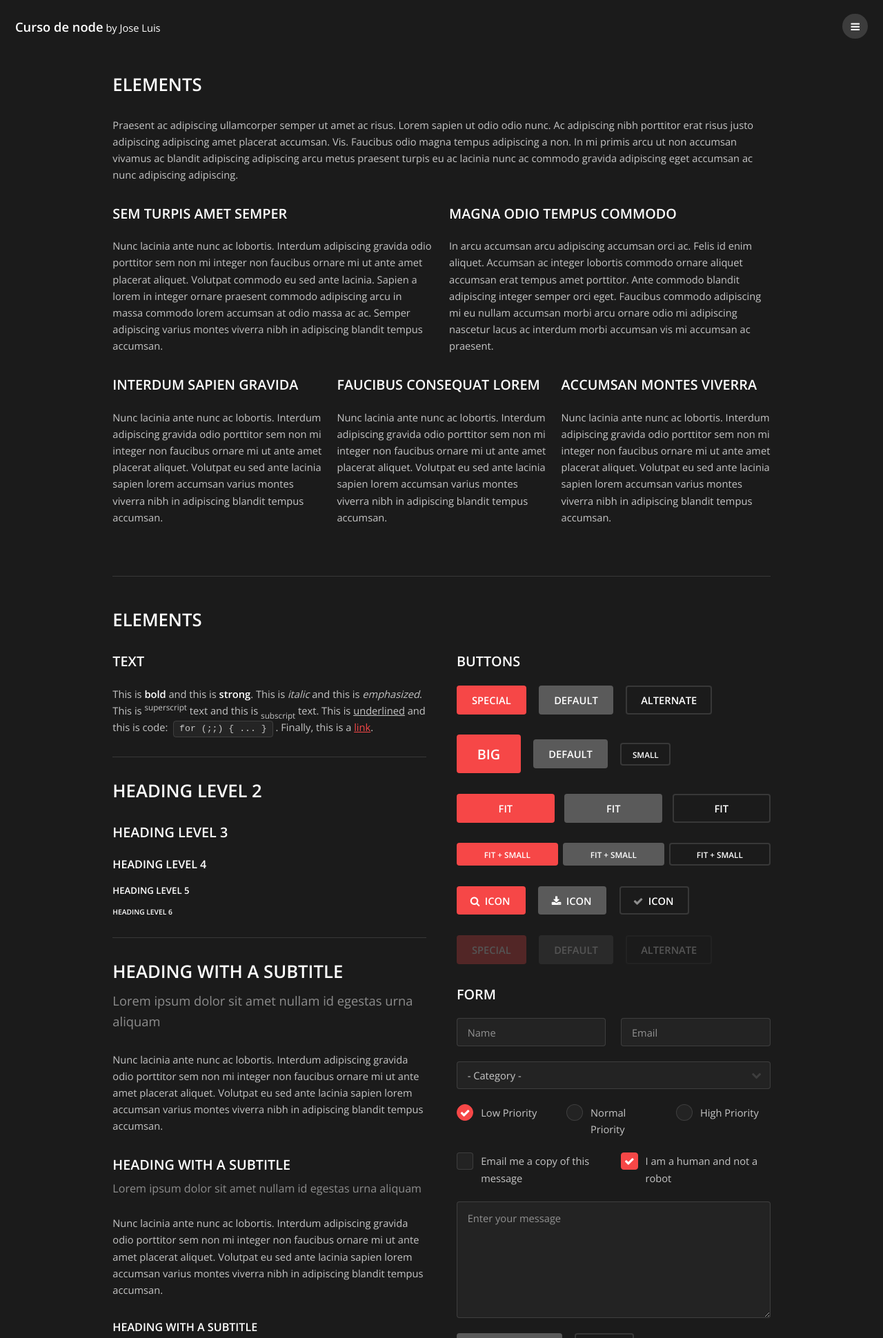
After one commit to lestradess/06-Node-webserver, a Node server app: page /elements in a window 1280 px wide. The commit adds this page. Shown: the top 1940 px of the page at 69% size. Run offline with Node 20, Linux system fonts and the light colour scheme.

Commit message:
Usando parciales con HBS

```diff
--- a/app.js
+++ b/app.js
@@ -1,10 +1,15 @@
 const express = require('express');
+const hbs = require('hbs');
+
 const app = express();
 const port = 8080;
-const ruta = 'public/template-roadtrip/';
+const ruta = 'public/template/';
 
-//Notas Esto es requido para utilizar hbs con Express
+
+//Notas  Handlebars Esto es requido para utilizar hbs con Express
 app.set('view engine', 'hbs');
+//Notas Registrando parciales (trozos de paginas, header,footer)
+hbs.registerPartials(__dirname + '/views/partials');
 
 //Notas middleware de express || Servir contenido estatico
 app.use(express.static('public'));
@@ -18,10 +23,16 @@ app.get('/', (req, res) => {
     });
 });
 app.get('/generic', (req, res) => {
-    res.sendFile(__dirname +'/'+ ruta +'/generic.html');
+    res.render('generic',{
+        nombre: "Jose Luis",
+        titulo: 'Curso de node'
+    });
 });
 app.get('/elements', (req, res) => {
-    res.sendFile(__dirname + '/' + ruta + '/elements.html');
+    res.render('elements', {
+        nombre: "Jose Luis",
+        titulo: 'Curso de node'
+    });
 });
 app.get('*', (req, res) => {
     res.sendFile(__dirname + '/public/404.html');
--- /dev/null
+++ b/views/elements.hbs
@@ -0,0 +1,450 @@
+<!DOCTYPE HTML>
+<!--
+	Road Trip by TEMPLATED
+	templated.co @templatedco
+	Released for free under the Creative Commons Attribution 3.0 license (templated.co/license)
+-->
+<html>
+	<head>
+		<title>Elements - Road Trip by TEMPLATED</title>
+		<meta charset="utf-8" />
+		<meta name="viewport" content="width=device-width, initial-scale=1" />
+		<link rel="stylesheet" href="assets/css/main.css" />
+	</head>
+	<body class="subpage">
+
+		<!-- Header -->
+			{{>header}}
+
+		<!-- Nav -->
+			{{>navbar}}
+
+		<!-- Main -->
+			<div id="main" class="container">
+
+				<!-- Content -->
+					<h2>Elements</h2>
+					<p>Praesent ac adipiscing ullamcorper semper ut amet ac risus. Lorem sapien ut odio odio nunc. Ac adipiscing nibh porttitor erat risus justo adipiscing adipiscing amet placerat accumsan. Vis. Faucibus odio magna tempus adipiscing a non. In mi primis arcu ut non accumsan vivamus ac blandit adipiscing adipiscing arcu metus praesent turpis eu ac lacinia nunc ac commodo gravida adipiscing eget accumsan ac nunc adipiscing adipiscing.</p>
+					<div class="row">
+						<div class="6u 12u$(small)">
+							<h3>Sem turpis amet semper</h3>
+							<p>Nunc lacinia ante nunc ac lobortis. Interdum adipiscing gravida odio porttitor sem non mi integer non faucibus ornare mi ut ante amet placerat aliquet. Volutpat commodo eu sed ante lacinia. Sapien a lorem in integer ornare praesent commodo adipiscing arcu in massa commodo lorem accumsan at odio massa ac ac. Semper adipiscing varius montes viverra nibh in adipiscing blandit tempus accumsan.</p>
+						</div>
+						<div class="6u$ 12u$(small)">
+							<h3>Magna odio tempus commodo</h3>
+							<p>In arcu accumsan arcu adipiscing accumsan orci ac. Felis id enim aliquet. Accumsan ac integer lobortis commodo ornare aliquet accumsan erat tempus amet porttitor. Ante commodo blandit adipiscing integer semper orci eget. Faucibus commodo adipiscing mi eu nullam accumsan morbi arcu ornare odio mi adipiscing nascetur lacus ac interdum morbi accumsan vis mi accumsan ac praesent.</p>
+						</div>
+						<!-- Break -->
+						<div class="4u 12u$(medium)">
+							<h3>Interdum sapien gravida</h3>
+							<p>Nunc lacinia ante nunc ac lobortis. Interdum adipiscing gravida odio porttitor sem non mi integer non faucibus ornare mi ut ante amet placerat aliquet. Volutpat eu sed ante lacinia sapien lorem accumsan varius montes viverra nibh in adipiscing blandit tempus accumsan.</p>
+						</div>
+						<div class="4u 12u$(medium)">
+							<h3>Faucibus consequat lorem</h3>
+							<p>Nunc lacinia ante nunc ac lobortis. Interdum adipiscing gravida odio porttitor sem non mi integer non faucibus ornare mi ut ante amet placerat aliquet. Volutpat eu sed ante lacinia sapien lorem accumsan varius montes viverra nibh in adipiscing blandit tempus accumsan.</p>
+						</div>
+						<div class="4u$ 12u$(medium)">
+							<h3>Accumsan montes viverra</h3>
+							<p>Nunc lacinia ante nunc ac lobortis. Interdum adipiscing gravida odio porttitor sem non mi integer non faucibus ornare mi ut ante amet placerat aliquet. Volutpat eu sed ante lacinia sapien lorem accumsan varius montes viverra nibh in adipiscing blandit tempus accumsan.</p>
+						</div>
+					</div>
+
+				<hr class="major" />
+
+				<!-- Elements -->
+					<h2 id="elements">Elements</h2>
+					<div class="row 200%">
+						<div class="6u 12u$(medium)">
+
+							<!-- Text stuff -->
+								<h3>Text</h3>
+								<p>This is <b>bold</b> and this is <strong>strong</strong>. This is <i>italic</i> and this is <em>emphasized</em>.
+								This is <sup>superscript</sup> text and this is <sub>subscript</sub> text.
+								This is <u>underlined</u> and this is code: <code>for (;;) { ... }</code>.
+								Finally, this is a <a href="#">link</a>.</p>
+								<hr />
+								<h2>Heading Level 2</h2>
+								<h3>Heading Level 3</h3>
+								<h4>Heading Level 4</h4>
+								<h5>Heading Level 5</h5>
+								<h6>Heading Level 6</h6>
+								<hr />
+								<header>
+									<h2>Heading with a Subtitle</h2>
+									<p>Lorem ipsum dolor sit amet nullam id egestas urna aliquam</p>
+								</header>
+								<p>Nunc lacinia ante nunc ac lobortis. Interdum adipiscing gravida odio porttitor sem non mi integer non faucibus ornare mi ut ante amet placerat aliquet. Volutpat eu sed ante lacinia sapien lorem accumsan varius montes viverra nibh in adipiscing blandit tempus accumsan.</p>
+								<header>
+									<h3>Heading with a Subtitle</h3>
+									<p>Lorem ipsum dolor sit amet nullam id egestas urna aliquam</p>
+								</header>
+								<p>Nunc lacinia ante nunc ac lobortis. Interdum adipiscing gravida odio porttitor sem non mi integer non faucibus ornare mi ut ante amet placerat aliquet. Volutpat eu sed ante lacinia sapien lorem accumsan varius montes viverra nibh in adipiscing blandit tempus accumsan.</p>
+								<header>
+									<h4>Heading with a Subtitle</h4>
+									<p>Lorem ipsum dolor sit amet nullam id egestas urna aliquam</p>
+								</header>
+								<p>Nunc lacinia ante nunc ac lobortis. Interdum adipiscing gravida odio porttitor sem non mi integer non faucibus ornare mi ut ante amet placerat aliquet. Volutpat eu sed ante lacinia sapien lorem accumsan varius montes viverra nibh in adipiscing blandit tempus accumsan.</p>
+
+							<!-- Lists -->
+								<h3>Lists</h3>
+								<div class="row">
+									<div class="6u 12u$(small)">
+
+										<h4>Unordered</h4>
+										<ul>
+											<li>Dolor pulvinar etiam magna etiam.</li>
+											<li>Sagittis adipiscing lorem eleifend.</li>
+											<li>Felis enim feugiat dolore viverra.</li>
+										</ul>
+
+										<h4>Alternate</h4>
+										<ul class="alt">
+											<li>Dolor pulvinar etiam magna etiam.</li>
+											<li>Sagittis adipiscing lorem eleifend.</li>
+											<li>Felis enim feugiat dolore viverra.</li>
+										</ul>
+
+									</div>
+									<div class="6u$ 12u$(small)">
+
+										<h4>Ordered</h4>
+										<ol>
+											<li>Dolor pulvinar etiam magna etiam.</li>
+											<li>Etiam vel felis at lorem sed viverra.</li>
+											<li>Felis enim feugiat dolore viverra.</li>
+											<li>Dolor pulvinar etiam magna etiam.</li>
+											<li>Etiam vel felis at lorem sed viverra.</li>
+											<li>Felis enim feugiat dolore viverra.</li>
+										</ol>
+
+										<h4>Icons</h4>
+										<ul class="icons">
+											<li><a href="#" class="icon fa-twitter"><span class="label">Twitter</span></a></li>
+											<li><a href="#" class="icon fa-facebook"><span class="label">Facebook</span></a></li>
+											<li><a href="#" class="icon fa-instagram"><span class="label">Instagram</span></a></li>
+											<li><a href="#" class="icon fa-github"><span class="label">Github</span></a></li>
+											<li><a href="#" class="icon fa-dribbble"><span class="label">Dribbble</span></a></li>
+											<li><a href="#" class="icon fa-tumblr"><span class="label">Tumblr</span></a></li>
+										</ul>
+
+									</div>
+								</div>
+								<h4>Definition</h4>
+								<dl>
+									<dt>Item 1</dt>
+									<dd>
+										<p>Lorem ipsum dolor vestibulum ante ipsum primis in faucibus vestibulum. Blandit adipiscing eu felis iaculis volutpat ac adipiscing accumsan eu faucibus. Integer ac pellentesque praesent.</p>
+									</dd>
+									<dt>Item 2</dt>
+									<dd>
+										<p>Lorem ipsum dolor vestibulum ante ipsum primis in faucibus vestibulum. Blandit adipiscing eu felis iaculis volutpat ac adipiscing accumsan eu faucibus. Integer ac pellentesque praesent.</p>
+									</dd>
+									<dt>Item 3</dt>
+									<dd>
+										<p>Lorem ipsum dolor vestibulum ante ipsum primis in faucibus vestibulum. Blandit adipiscing eu felis iaculis volutpat ac adipiscing accumsan eu faucibus. Integer ac pellentesque praesent.</p>
+									</dd>
+								</dl>
+
+								<h4>Actions</h4>
+								<ul class="actions">
+									<li><a href="#" class="button special">Default</a></li>
+									<li><a href="#" class="button">Default</a></li>
+									<li><a href="#" class="button alt">Default</a></li>
+								</ul>
+								<ul class="actions small">
+									<li><a href="#" class="button special small">Small</a></li>
+									<li><a href="#" class="button small">Small</a></li>
+									<li><a href="#" class="button alt small">Small</a></li>
+								</ul>
+								<div class="row">
+									<div class="3u 12u$(small)">
+										<ul class="actions vertical">
+											<li><a href="#" class="button special">Default</a></li>
+											<li><a href="#" class="button">Default</a></li>
+											<li><a href="#" class="button alt">Default</a></li>
+										</ul>
+									</div>
+									<div class="3u 12u$(small)">
+										<ul class="actions vertical small">
+											<li><a href="#" class="button special small">Small</a></li>
+											<li><a href="#" class="button small">Small</a></li>
+											<li><a href="#" class="button alt small">Small</a></li>
+										</ul>
+									</div>
+									<div class="3u 12u$(small)">
+										<ul class="actions vertical">
+											<li><a href="#" class="button special fit">Default</a></li>
+											<li><a href="#" class="button fit">Default</a></li>
+											<li><a href="#" class="button alt fit">Default</a></li>
+										</ul>
+									</div>
+									<div class="3u$ 12u$(small)">
+										<ul class="actions vertical small">
+											<li><a href="#" class="button special small fit">Small</a></li>
+											<li><a href="#" class="button small fit">Small</a></li>
+											<li><a href="#" class="button alt small fit">Small</a></li>
+										</ul>
+									</div>
+								</div>
+
+							<!-- Blockquote -->
+								<h3>Blockquote</h3>
+								<blockquote>Fringilla nisl. Donec accumsan interdum nisi, quis tincidunt felis sagittis eget tempus euismod. Vestibulum ante ipsum primis in faucibus vestibulum. Blandit adipiscing eu felis iaculis volutpat ac adipiscing accumsan faucibus. Vestibulum ante ipsum primis in faucibus vestibulum. Blandit adipiscing eu felis.</blockquote>
+
+							<!-- Table -->
+								<h3>Table</h3>
+
+								<h4>Default</h4>
+								<div class="table-wrapper">
+									<table>
+										<thead>
+											<tr>
+												<th>Name</th>
+												<th>Description</th>
+												<th>Price</th>
+											</tr>
+										</thead>
+										<tbody>
+											<tr>
+												<td>Item 1</td>
+												<td>Ante turpis integer aliquet porttitor.</td>
+												<td>29.99</td>
+											</tr>
+											<tr>
+												<td>Item 2</td>
+												<td>Vis ac commodo adipiscing arcu aliquet.</td>
+												<td>19.99</td>
+											</tr>
+											<tr>
+												<td>Item 3</td>
+												<td> Morbi faucibus arcu accumsan lorem.</td>
+												<td>29.99</td>
+											</tr>
+											<tr>
+												<td>Item 4</td>
+												<td>Vitae integer tempus condimentum.</td>
+												<td>19.99</td>
+											</tr>
+											<tr>
+												<td>Item 5</td>
+												<td>Ante turpis integer aliquet porttitor.</td>
+												<td>29.99</td>
+											</tr>
+										</tbody>
+										<tfoot>
+											<tr>
+												<td colspan="2"></td>
+												<td>100.00</td>
+											</tr>
+										</tfoot>
+									</table>
+								</div>
+
+								<h4>Alternate</h4>
+								<div class="table-wrapper">
+									<table class="alt">
+										<thead>
+											<tr>
+												<th>Name</th>
+												<th>Description</th>
+												<th>Price</th>
+											</tr>
+										</thead>
+										<tbody>
+											<tr>
+												<td>Item 1</td>
+												<td>Ante turpis integer aliquet porttitor.</td>
+												<td>29.99</td>
+											</tr>
+											<tr>
+												<td>Item 2</td>
+												<td>Vis ac commodo adipiscing arcu aliquet.</td>
+												<td>19.99</td>
+											</tr>
+											<tr>
+												<td>Item 3</td>
+												<td> Morbi faucibus arcu accumsan lorem.</td>
+												<td>29.99</td>
+											</tr>
+											<tr>
+												<td>Item 4</td>
+												<td>Vitae integer tempus condimentum.</td>
+												<td>19.99</td>
+											</tr>
+											<tr>
+												<td>Item 5</td>
+												<td>Ante turpis integer aliquet porttitor.</td>
+												<td>29.99</td>
+											</tr>
+										</tbody>
+										<tfoot>
+											<tr>
+												<td colspan="2"></td>
+												<td>100.00</td>
+											</tr>
+										</tfoot>
+									</table>
+								</div>
+
+						</div>
+						<div class="6u$ 12u$(medium)">
+
+							<!-- Buttons -->
+								<h3>Buttons</h3>
+								<ul class="actions">
+									<li><a href="#" class="button special">Special</a></li>
+									<li><a href="#" class="button">Default</a></li>
+									<li><a href="#" class="button alt">Alternate</a></li>
+								</ul>
+								<ul class="actions">
+									<li><a href="#" class="button special big">Big</a></li>
+									<li><a href="#" class="button">Default</a></li>
+									<li><a href="#" class="button alt small">Small</a></li>
+								</ul>
+								<ul class="actions fit">
+									<li><a href="#" class="button special fit">Fit</a></li>
+									<li><a href="#" class="button fit">Fit</a></li>
+									<li><a href="#" class="button alt fit">Fit</a></li>
+								</ul>
+								<ul class="actions fit small">
+									<li><a href="#" class="button special fit small">Fit + Small</a></li>
+									<li><a href="#" class="button fit small">Fit + Small</a></li>
+									<li><a href="#" class="button alt fit small">Fit + Small</a></li>
+								</ul>
+								<ul class="actions">
+									<li><a href="#" class="button special icon fa-search">Icon</a></li>
+									<li><a href="#" class="button icon fa-download">Icon</a></li>
+									<li><a href="#" class="button alt icon fa-check">Icon</a></li>
+								</ul>
+								<ul class="actions">
+									<li><span class="button special disabled">Special</span></li>
+									<li><span class="button disabled">Default</span></li>
+									<li><span class="button alt disabled">Alternate</span></li>
+								</ul>
+
+							<!-- Form -->
+								<h3>Form</h3>
+
+								<form method="post" action="#">
+									<div class="row uniform">
+										<div class="6u 12u$(xsmall)">
+											<input type="text" name="name" id="name" value="" placeholder="Name" />
+										</div>
+										<div class="6u$ 12u$(xsmall)">
+											<input type="email" name="email" id="email" value="" placeholder="Email" />
+										</div>
+										<!-- Break -->
+										<div class="12u$">
+											<div class="select-wrapper">
+												<select name="category" id="category">
+													<option value="">- Category -</option>
+													<option value="1">Manufacturing</option>
+													<option value="1">Shipping</option>
+													<option value="1">Administration</option>
+													<option value="1">Human Resources</option>
+												</select>
+											</div>
+										</div>
+										<!-- Break -->
+										<div class="4u 12u$(small)">
+											<input type="radio" id="priority-low" name="priority" checked>
+											<label for="priority-low">Low Priority</label>
+										</div>
+										<div class="4u 12u$(small)">
+											<input type="radio" id="priority-normal" name="priority">
+											<label for="priority-normal">Normal Priority</label>
+										</div>
+										<div class="4u$ 12u$(small)">
+											<input type="radio" id="priority-high" name="priority">
+											<label for="priority-high">High Priority</label>
+										</div>
+										<!-- Break -->
+										<div class="6u 12u$(small)">
+											<input type="checkbox" id="copy" name="copy">
+											<label for="copy">Email me a copy of this message</label>
+										</div>
+										<div class="6u$ 12u$(small)">
+											<input type="checkbox" id="human" name="human" checked>
+											<label for="human">I am a human and not a robot</label>
+										</div>
+										<!-- Break -->
+										<div class="12u$">
+											<textarea name="message" id="message" placeholder="Enter your message" rows="6"></textarea>
+										</div>
+										<!-- Break -->
+										<div class="12u$">
+											<ul class="actions">
+												<li><input type="submit" value="Send Message" /></li>
+												<li><input type="reset" value="Reset" class="alt" /></li>
+											</ul>
+										</div>
+									</div>
+								</form>
+
+								<hr />
+
+								<form method="post" action="#">
+									<div class="row uniform">
+										<div class="9u 12u$(small)">
+											<input type="text" name="query" id="query" value="" placeholder="Query" />
+										</div>
+										<div class="3u$ 12u$(small)">
+											<input type="submit" value="Search" class="fit" />
+										</div>
+									</div>
+								</form>
+
+							<!-- Image -->
+								<h3>Image</h3>
+
+								<h4>Fit</h4>
+								<span class="image fit"><img src="images/pic01.jpg" alt="" /></span>
+								<div class="box alt">
+									<div class="row 50% uniform">
+										<div class="4u"><span class="image fit"><img src="images/pic01.jpg" alt="" /></span></div>
+										<div class="4u"><span class="image fit"><img src="images/pic01.jpg" alt="" /></span></div>
+										<div class="4u$"><span class="image fit"><img src="images/pic01.jpg" alt="" /></span></div>
+										<!-- Break -->
+										<div class="4u"><span class="image fit"><img src="images/pic01.jpg" alt="" /></span></div>
+										<div class="4u"><span class="image fit"><img src="images/pic01.jpg" alt="" /></span></div>
+										<div class="4u$"><span class="image fit"><img src="images/pic01.jpg" alt="" /></span></div>
+										<!-- Break -->
+										<div class="4u"><span class="image fit"><img src="images/pic01.jpg" alt="" /></span></div>
+										<div class="4u"><span class="image fit"><img src="images/pic01.jpg" alt="" /></span></div>
+										<div class="4u$"><span class="image fit"><img src="images/pic01.jpg" alt="" /></span></div>
+									</div>
+								</div>
+
+								<h4>Left &amp; Right</h4>
+								<p><span class="image left"><img src="images/pic02.jpg" alt="" /></span>Lorem ipsum dolor sit accumsan interdum nisi, quis tincidunt felis sagittis eget. tempus euismod. Vestibulum ante ipsum primis in faucibus vestibulum. Blandit adipiscing eu felis iaculis volutpat ac adipiscing accumsan eu faucibus. Integer ac pellentesque praesent tincidunt felis sagittis eget. tempus euismod. Vestibulum ante ipsum primis sagittis eget. tempus euismod. Vestibulum ante ipsum primis in faucibus vestibulum. Blandit adipiscing eu felis iaculis volutpat ac adipiscing accumsan eu faucibus. Integer ac pellentesque praesent tincidunt felis sagittis eget. tempus euismod. Vestibulum ante ipsum primis in faucibus vestibulum. Blandit adipiscing eu felis iaculis volutpat ac adipiscing accumsan eu faucibus. Integer ac pellentesque praesent. Vestibulum ante ipsum primis in faucibus magna blandit adipiscing eu felis iaculis volutpat lorem ipsum dolor sit amet dolor consequat.</p>
+								<p><span class="image right"><img src="images/pic02.jpg" alt="" /></span>Lorem ipsum dolor sit accumsan interdum nisi, quis tincidunt felis sagittis eget. tempus euismod. Vestibulum ante ipsum primis in faucibus vestibulum. Blandit adipiscing eu felis iaculis volutpat ac adipiscing accumsan eu faucibus. Integer ac pellentesque praesent tincidunt felis sagittis eget. tempus euismod. Vestibulum ante ipsum primis sagittis eget. tempus euismod. Vestibulum ante ipsum primis in faucibus vestibulum. Blandit adipiscing eu felis iaculis volutpat ac adipiscing accumsan eu faucibus. Integer ac pellentesque praesent tincidunt felis sagittis eget. tempus euismod. Vestibulum ante ipsum primis in faucibus vestibulum. Blandit adipiscing eu felis iaculis volutpat ac adipiscing accumsan eu faucibus. Integer ac pellentesque praesent. Vestibulum ante ipsum primis in faucibus magna blandit adipiscing eu felis iaculis volutpat lorem ipsum dolor sit amet dolor consequat.</p>
+
+							<!-- Box -->
+								<h3>Box</h3>
+								<div class="box">
+									<p>Felis sagittis eget tempus primis in faucibus vestibulum. Blandit adipiscing eu felis iaculis volutpat ac adipiscing accumsan eu faucibus. Integer ac pellentesque praesent tincidunt felis sagittis eget. tempus euismod. Magna sed etiam ante ipsum primis in faucibus vestibulum. Blandit adipiscing eu ipsum primis in faucibus vestibulum. Blandit adipiscing eu felis iaculis volutpat ac adipiscing accumsan eu faucibus lorem ipsum dolor sit amet nullam.</p>
+								</div>
+
+							<!-- Preformatted Code -->
+								<h3>Preformatted</h3>
+								<pre><code>i = 0;
+
+while (!deck.isInOrder()) {
+    print 'Iteration ' + i;
+    deck.shuffle();
+    i++;
+}
+
+print 'It took ' + i + ' iterations to sort the deck.';
+</code></pre>
+
+						</div>
+					</div>
+
+			</div>
+
+		<!-- Footer -->
+			{{>footer}}
+
+	</body>
+</html>
--- /dev/null
+++ b/views/partials/footer.hbs
@@ -0,0 +1,44 @@
+<footer id="footer">
+    <div class="inner">
+
+        <h2>Contact Me</h2>
+
+        <form action="#" method="post">
+
+            <div class="field half first">
+                <label for="name">Name</label>
+                <input name="name" id="name" type="text" placeholder="Name">
+            </div>
+            <div class="field half">
+                <label for="email">Email</label>
+                <input name="email" id="email" type="email" placeholder="Email">
+            </div>
+            <div class="field">
+                <label for="message">Message</label>
+                <textarea name="message" id="message" rows="6" placeholder="Message"></textarea>
+            </div>
+            <ul class="actions">
+                <li><input value="Send Message" class="button alt" type="submit"></li>
+            </ul>
+        </form>
+
+        <ul class="icons">
+            <li><a href="#" class="icon round fa-twitter"><span class="label">Twitter</span></a></li>
+            <li><a href="#" class="icon round fa-facebook"><span class="label">Facebook</span></a></li>
+            <li><a href="#" class="icon round fa-instagram"><span class="label">Instagram</span></a></li>
+        </ul>
+
+        <div class="copyright">
+            &copy; Untitled. Design: <a href="https://templated.co">TEMPLATED</a>. Images: <a href="https://unsplash.com">Unsplash</a>.
+        </div>
+
+    </div>
+</footer>
+
+<!-- Scripts -->
+<script src="assets/js/jquery.min.js"></script>
+<script src="assets/js/jquery.scrolly.min.js"></script>
+<script src="assets/js/jquery.scrollex.min.js"></script>
+<script src="assets/js/skel.min.js"></script>
+<script src="assets/js/util.js"></script>
+<script src="assets/js/main.js"></script>
--- /dev/null
+++ b/views/partials/header.hbs
@@ -0,0 +1,4 @@
+<header id="header">
+    <div class="logo"><a href="/">{{titulo}}<span> by {{nombre}}</span></a></div>
+    <a href="#menu"><span>Menu</span></a>
+</header>
--- /dev/null
+++ b/views/partials/navbar.hbs
@@ -0,0 +1,7 @@
+<nav id="menu">
+    <ul class="links">
+        <li><a href="/">Home</a></li>
+        <li><a href="generic">Generic</a></li>
+        <li><a href="elements">Elements</a></li>
+    </ul>
+</nav>
```
Also changed, not shown: views/generic.hbs (added, +60 -0 lines), views/home.hbs (+3 -55 lines).
